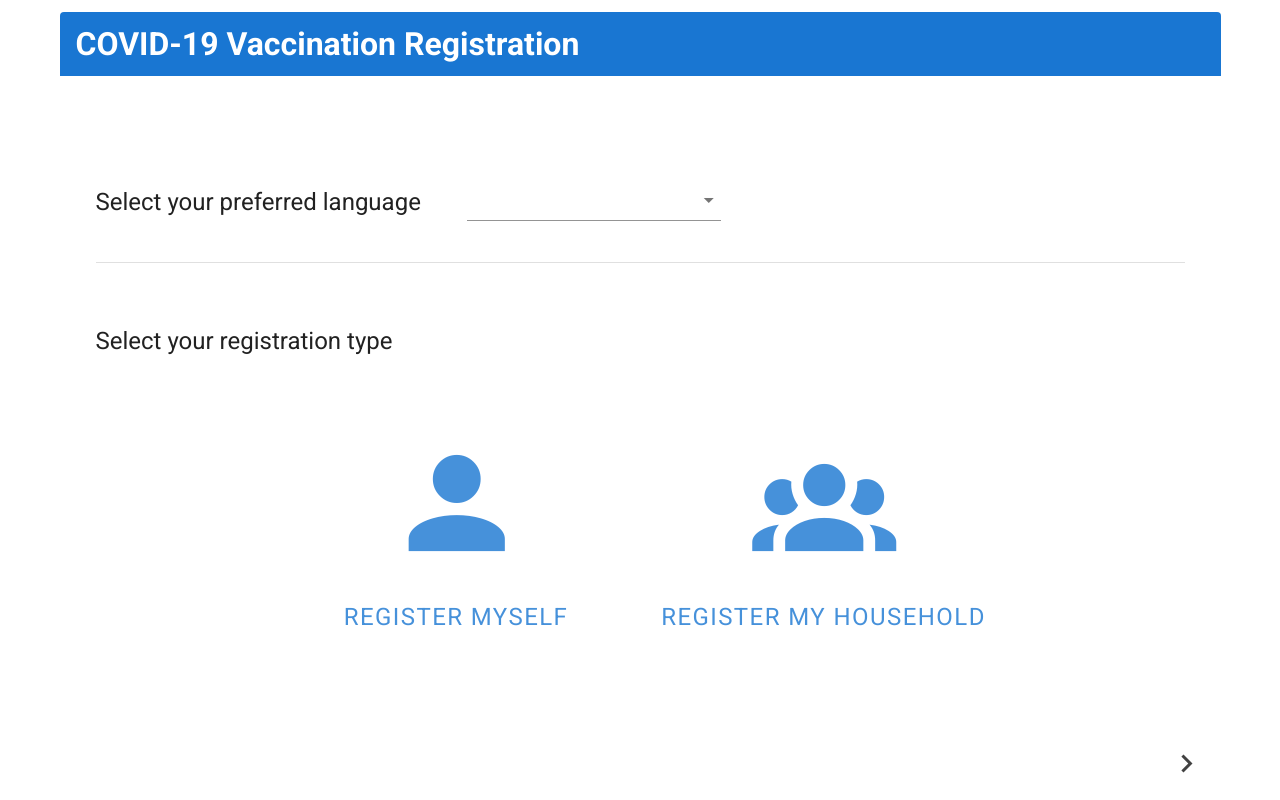
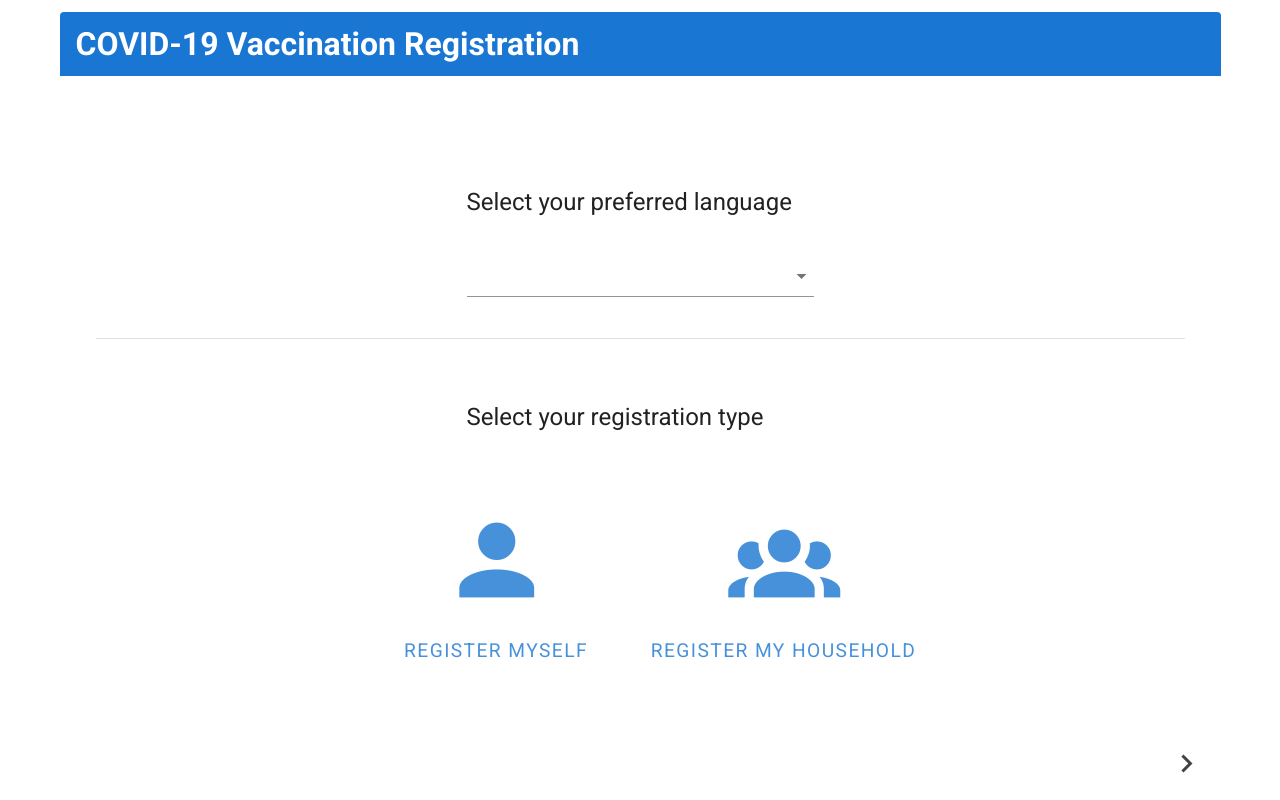
Before and after one commit to david-fraley/MassVaccinationSystem, a Vue app in the folder PatientRegistrationApp/: page / in a window 1280 px wide. Built offline with nearby package versions, Linux system fonts and the light colour scheme.

Commit message:
Adjust formatting based on feedback

```diff
--- a/PatientRegistrationApp/src/components/GreetingPage.vue
+++ b/PatientRegistrationApp/src/components/GreetingPage.vue
@@ -2,14 +2,25 @@
 	<v-container bg fill-height grid-list-md text-xs-center>
 		<v-row align="left" justify="left">
 			<v-col cols="4">
+			</v-col>
+			<v-col cols="4">
 				<span><p style="font-size:1.5em" class="font-weight-regular">Select your preferred language</p></span>
 			</v-col>
-			<v-col cols="3">
+			<v-col cols="4">
+			</v-col>
+		</v-row>
+
+		<v-row align="center" justify="center">
+			<v-col cols="4">
+			</v-col>
+			<v-col cols="4">
 				<v-select required dense
 					:items="preferredLanguageOptions"
 					:rules="[v => !!v || 'Preferred language field is required']"
 					v-model="preferredLanguage"
 				></v-select>
+			</v-col>
+			<v-col cols="4">
 			</v-col>
 		</v-row>
 		<v-row>
@@ -19,10 +30,15 @@
 		</v-row>
 		<v-row align="left" justify="left">
 			<v-col cols="4">
+			</v-col>
+			<v-col cols="4">
 				<span><p style="font-size:1.5em" class="font-weight-regular"><br />Select your registration type</p></span>
+			</v-col>
+			<v-col cols="4">
 			</v-col>
 		</v-row>
 		<v-row align="center" justify="center">
+
 			<v-btn-toggle v-model="text" group>
 				<v-btn
 					class="ma-2"
@@ -31,13 +47,13 @@
 					color="primary"
 					v-bind="attrs"
 					v-on="on"
-					height="18em"
-					width="22em"
+					height="15em"
+					width="17em"
 					@click="singleRegistration"
 				>
 				<div>
-					<v-icon size="9em">mdi-account</v-icon>
-					<span><br /><p style="font-size:1.5em" class="font-weight-regular"><br />Register myself</p></span>
+					<v-icon size="7em">mdi-account</v-icon>
+					<span><br /><p style="font-size:1.2em" class="font-weight-regular"><br />Register myself</p></span>
 				</div>
 				</v-btn>
 				<v-tooltip bottom max-width="20%">
@@ -49,19 +65,20 @@
 							color="primary"
 							v-bind="attrs"
 							v-on="on"
-							height="18em"
-							width="22em"
+							height="15em"
+							width="17em"
 							@click="householdRegistration"
 							>
 							<div>
-							<v-icon size="9em">mdi-account-group</v-icon>
-							<span><br /><p style="font-size:1.5em" class="font-weight-regular"><br />Register my household</p></span>
+							<v-icon size="7em">mdi-account-group</v-icon>
+							<span><br /><p style="font-size:1.2em" class="font-weight-regular"><br />Register my household</p></span>
 							</div>
 						</v-btn>
 					</template>
 					<span>A household is composed of any people who occupy the same given housing unit. If you are planning to register your household, all members must currently be residing in the same address. If members of a household are residing in other housing units, it is necessary to register any given members individually. Max household registration of 20 registrants.</span>
 				</v-tooltip>
 			</v-btn-toggle>
+
 		</v-row>
 	</v-container>
 </template>
```
